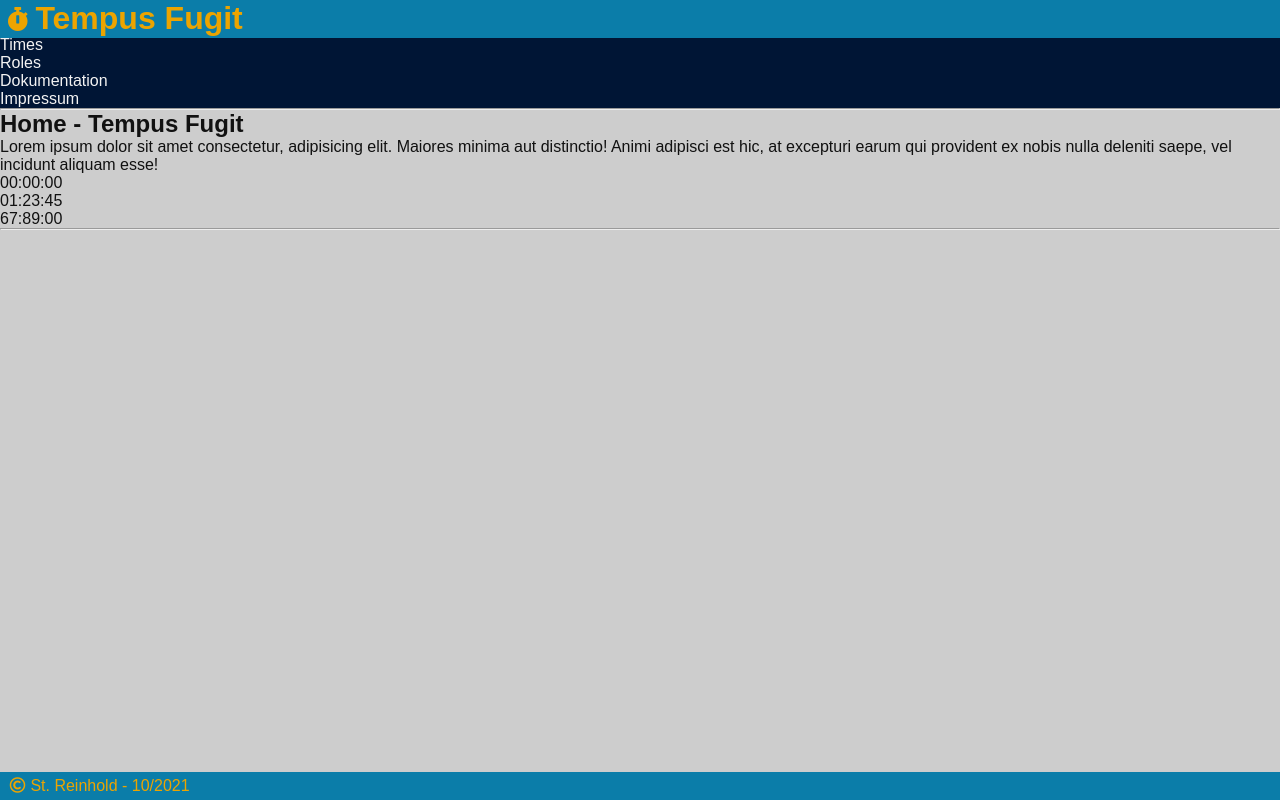
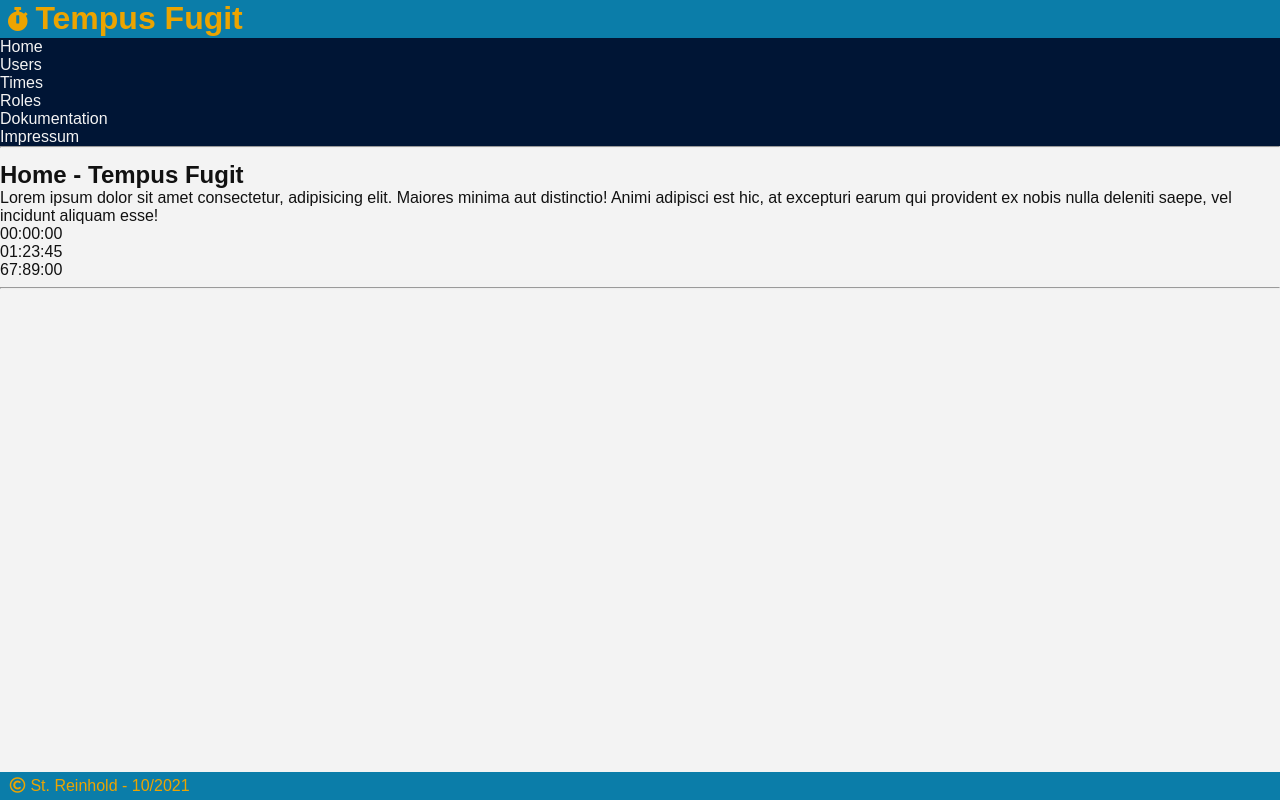
Before and after one commit to ssrly/tempus-fugit, a PHP site: page / in a window 1280 px wide. Run offline with PHP 8.4, Linux system fonts and the light colour scheme; some web fonts are replaced.

Commit message:
remove navstyles

```diff
--- a/css/style.css
+++ b/css/style.css
@@ -32,14 +32,12 @@
 
 body {
     font-family: 'Poppins', Arial, Helvetica, sans-serif;
-    font-size: 16px;
     color: var(--color-dark);
-    background-color: var(--color-gray);
+    background-color: var(--color-light);
 }
 
 header,
 footer {
-    position: fixed;
     background-color: var(--color-primary);
     color: var(--color-secondary);
     width: 100%;
@@ -51,9 +49,19 @@
     text-decoration: none;
 }
 
+header {
+    display: flex;
+}
+
 footer {
+    position: absolute;
     bottom: 0;
     margin-top: auto;
+}
+
+.container {
+    margin-top: var(--s);
+    margin-bottom: var(--xs);
 }
 
 nav {
--- a/tmpl/element/header.inc.php
+++ b/tmpl/element/header.inc.php
@@ -7,4 +7,10 @@
             <h1>Tempus Fugit</h1>
         </div>
     </a>
+
+    <div class="nav-icon">
+        <div id="bar-1" class="bar"></div>
+        <div id="bar-2" class="bar"></div>
+        <div id="bar-3" class="bar"></div>
+    </div>
 </header>
```
